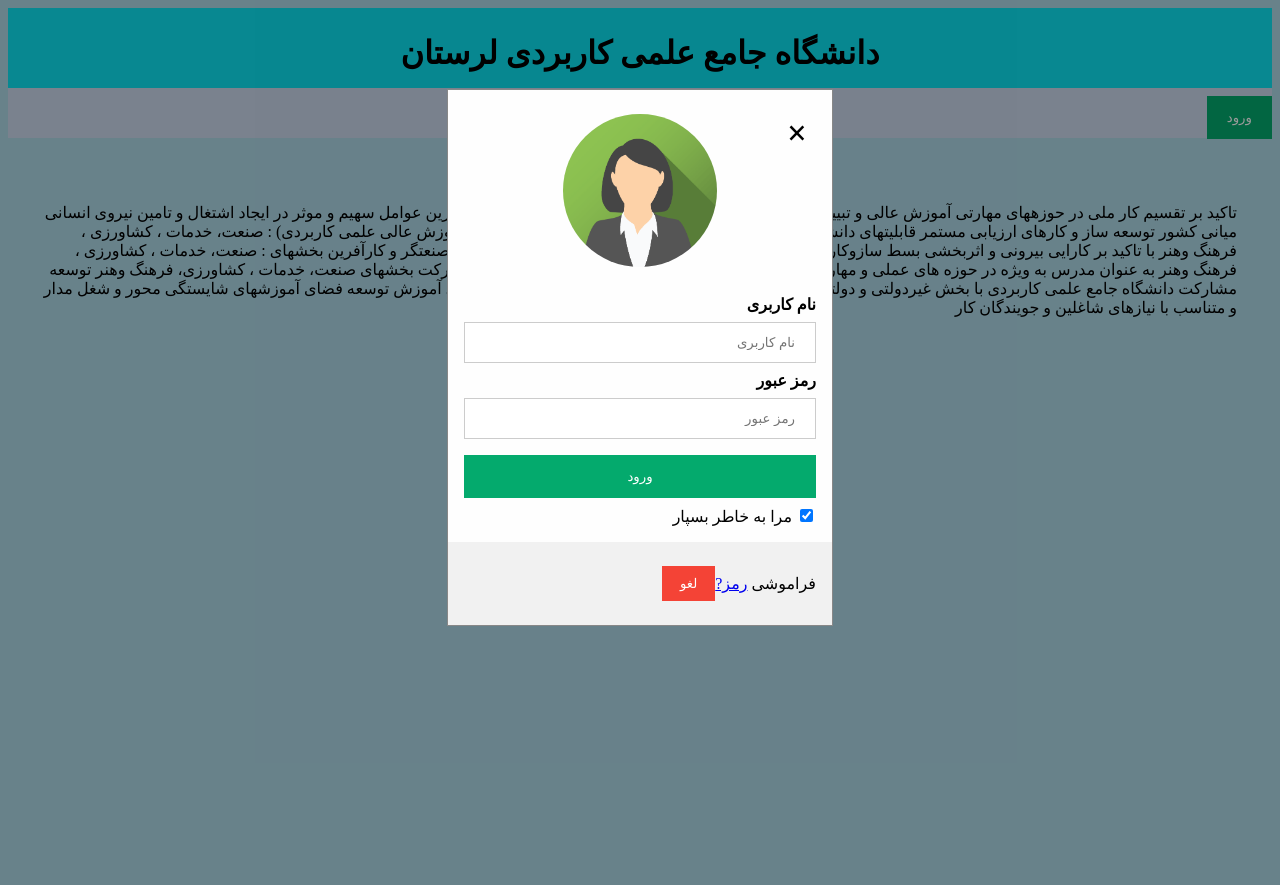
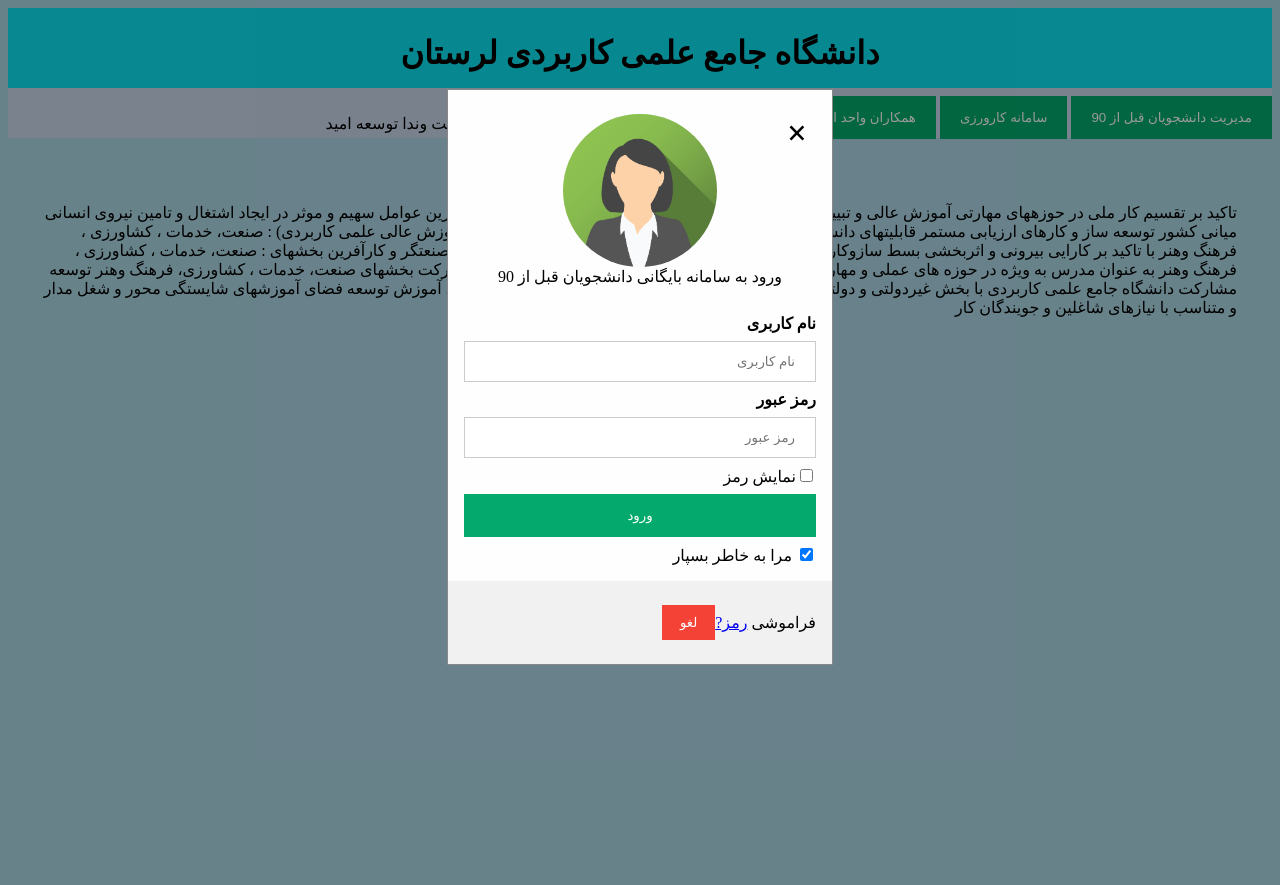
Before and after one commit to meisam125/uast, a Django app: page /login/ in a window 1280 px wide, after a click on "مدیریت دانشجویان قبل از 90". Run offline with Django 4.2, Linux system fonts and the light colour scheme.

Commit message:
commit first.html

```diff
--- a/login/templates/first.html
+++ b/login/templates/first.html
@@ -13,7 +13,9 @@
     </div>
 
     <div class="topnav">
-        <button onclick="document.getElementById('id01').style.display='block'" style="width:auto;">ورود</button>
+        <button onclick="document.getElementById('id01').style.display='block'" style="width:auto;">مدیریت دانشجویان قبل از 90</button>
+        <button onclick="document.getElementById('id02').style.display='block'" style="width:auto;">سامانه کارورزی</button>
+        <button onclick="" style="width:auto;">همکاران واحد استان</button>
     </div>
 
     <div class="column">
@@ -31,6 +33,8 @@
               <div class="imgcontainer">
                 <span onclick="document.getElementById('id01').style.display='none'" class="close" title="Close Modal">&times;</span>
                 <img src="{% static '/img_avatar2.png' %}" alt="Avatar" class="avatar">
+                <br>
+                ورود به سامانه بایگانی دانشجویان قبل از 90
               </div>
 
               <div class="container">
@@ -38,8 +42,8 @@
                 <input type="text" placeholder="نام کاربری" name="uname" required>
 
                 <label for="psw"><b>رمز عبور</b></label>
-                <input type="password" placeholder="رمز عبور" name="psw" required>
-
+                <input type="password" placeholder="رمز عبور" name="psw" id="psw" required>
+                <input type="checkbox" onclick="myFunction()">نمایش رمز
                 <button type="submit">ورود</button>
                 <label>
                   <input type="checkbox" checked="checked" name="remember"> مرا به خاطر بسپار
@@ -56,15 +60,83 @@
           <script>
           // Get the modal
           var modal = document.getElementById('id01');
+          var modal2 = document.getElementById('id02');
 
           // When the user clicks anywhere outside of the modal, close it
           window.onclick = function(event) {
               if (event.target == modal) {
                   modal.style.display = "none";
               }
+            }
+          window.onclick = function(event) {
+              if (event.target == modal2) {
+                  modal2.style.display = "none";
+              }
+          }
+
+          function myFunction() {
+             var x = document.getElementById("psw");
+             if (x.type == "password") {
+                  x.type = "text";
+             } else {
+                     x.type = "password";
+             }
+          }
+          function myFunction1() {
+             var x = document.getElementById("kpsw");
+             if (x.type == "password") {
+                  x.type = "text";
+             } else {
+                     x.type = "password";
+             }
           }
           </script>
     </div>
+
+    <div id="id02" class="modal">
+
+      <form class="modal-content animate" action="" method="post">
+        <div class="imgcontainer">
+          <span onclick="document.getElementById('id02').style.display='none'" class="close" title="Close Modal">&times;</span>
+          <img src="{% static '/img_avatar2.png' %}" alt="Avatar" class="avatar">
+          <br>
+          ورود به سامانه کارورزی استان لرستان
+        </div>
+
+        <div class="container">
+          <label for="ukname"><b>نام کاربری</b></label>
+          <input type="text" placeholder="نام کاربری" name="ukname" required>
+
+          <label for="kpsw"><b>رمز عبور</b></label>
+          <input type="password" placeholder="رمز عبور" name="kpsw" id="kpsw" required>
+          <input type="checkbox" onclick="myFunction1()">نمایش رمز
+
+          <button type="submit">ورود</button>
+          <label>
+            <input type="checkbox" checked="checked" name="kremember"> مرا به خاطر بسپار
+          </label>
+        </div>
+
+        <div class="container" style="background-color:#f1f1f1">
+          <button type="button" onclick="document.getElementById('id02').style.display='none'" class="cancelbtn">لغو</button>
+          <span class="psw">فراموشی <a href="#">رمز?</a></span>
+        </div>
+      </form>
+    </div>
+
+    <script>
+    // Get the modal
+    var modal = document.getElementById('id01');
+
+    // When the user clicks anywhere outside of the modal, close it
+    window.onclick = function(event) {
+        if (event.target == modal) {
+            modal.style.display = "none";
+        }
+    }
+    </script>
+</div>
+
 
     <div class="footer1">
         <p>شرکت وندا توسعه امید</p>
--- a/login/urls.py
+++ b/login/urls.py
@@ -1,6 +1,7 @@
-from django.urls import path
+from django.urls import path, include
 from . import views
 
 urlpatterns = [
     path('', views.index, name='index'),
+    path('add/', views.add, name='add'),
 ]
--- a/login/views.py
+++ b/login/views.py
@@ -1,6 +1,11 @@
+from django.apps import apps
 from django.http import HttpResponse
 from django.template import loader
+from befor90.views import indexb
 
 def index(request):
   template = loader.get_template('first.html')
   return HttpResponse(template.render())
+
+def add(request):
+  indexb(request)
--- a/uast/settings.py
+++ b/uast/settings.py
@@ -38,6 +38,8 @@ INSTALLED_APPS = [
     'django.contrib.messages',
     'django.contrib.staticfiles',
     'login',
+    'louast',
+    'befor90',
 ]
 
 MIDDLEWARE = [
--- a/uast/urls.py
+++ b/uast/urls.py
@@ -4,5 +4,7 @@ from django.urls import path, include
 
 urlpatterns = [
     path('login/', include('login.urls')),
+    path('louast/', include('louast.urls')),
+    path('befor90/', include('befor90.urls')),
     path('admin/', admin.site.urls),
 ]
```
